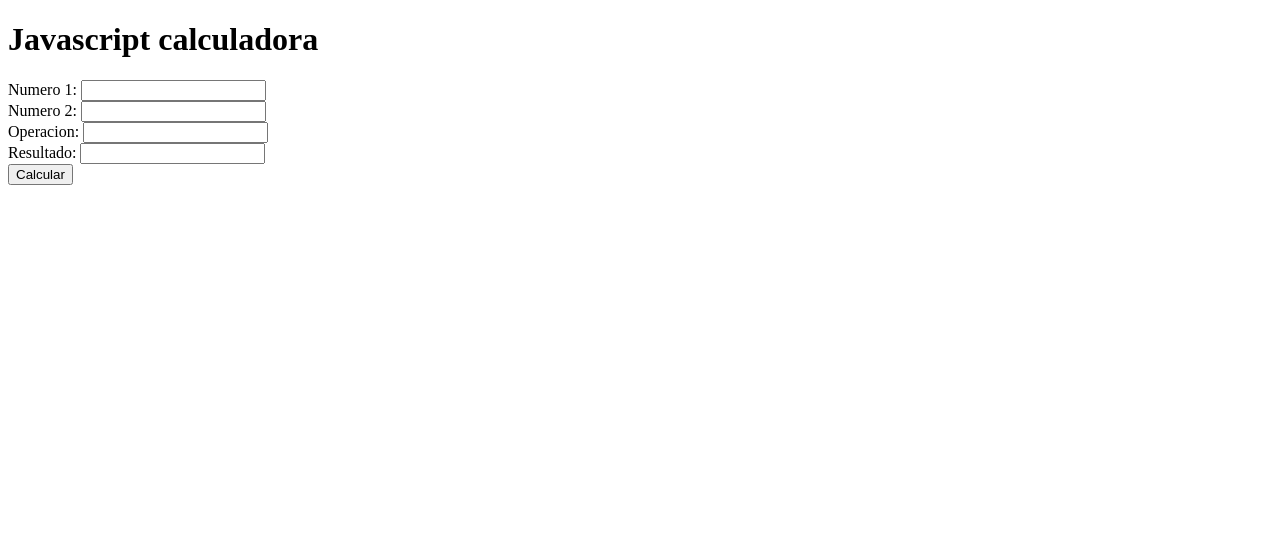
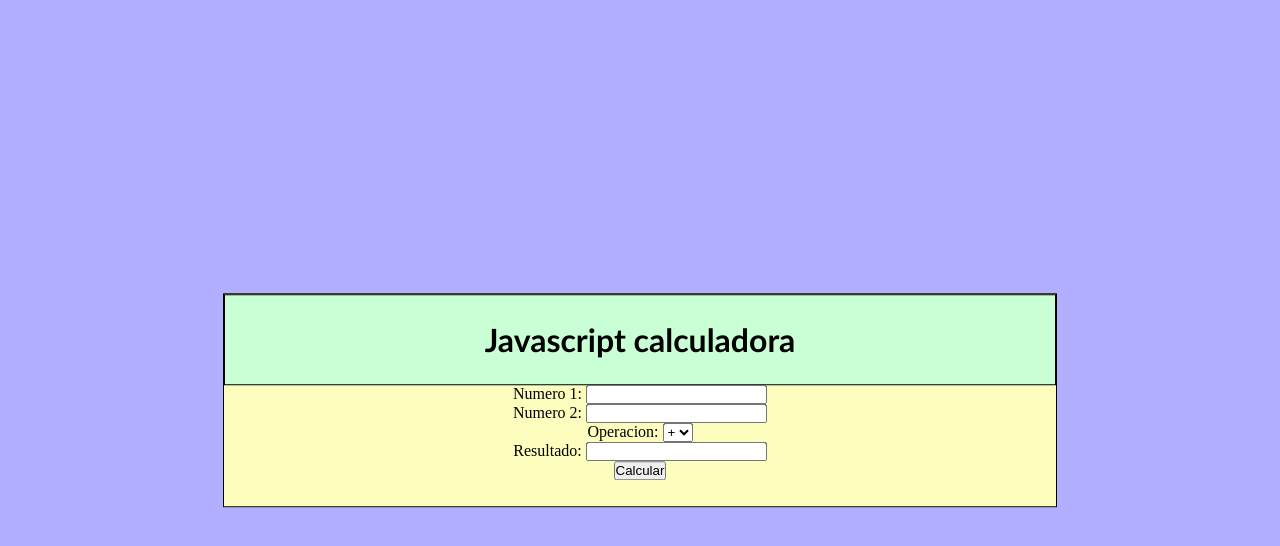
Before and after one commit to RolandoRangelGarza/practicajs, a plain HTML site: page js5.html in a window 1280 px wide. Drawn offline with Linux system fonts and the light colour scheme.

Commit message:
estilos calculadora

```diff
--- /dev/null
+++ b/calculadora.css
@@ -0,0 +1,33 @@
+* {
+    margin: 0%;
+    padding: 0%;
+}
+
+body {
+    background-color: #B1AFFF;
+    height: 100%;
+    width: 100%;
+}
+
+.contenedor {
+    /* Centrar div para cualquier resolución */
+    position: fixed;
+    left: 50%;
+    top: 50%;
+    transform: translate(-50%, -50%);
+    border: 1px solid black;
+    padding: 0 0 2% 0;
+    background-color: #FDFDBD;
+    width: 65%;
+    text-align: center;
+}
+
+.contenedor > .titulo {
+    border: 1px solid black;
+    background-color: #C8FFD4;
+    padding: 3%;
+}
+
+.contenedor > .titulo > h1 {
+    font-family: 'Trebuchet MS', 'Lucida Sans Unicode', 'Lucida Grande', 'Lucida Sans', Arial, sans-serif;
+}
--- a/js5.html
+++ b/js5.html
@@ -5,33 +5,44 @@
     <meta http-equiv="X-UA-Compatible" content="IE=edge">
     <meta name="viewport" content="width=device-width, initial-scale=1.0">
     <title>Document</title>
+    <link rel="stylesheet" href="calculadora.css">
 </head>
 <body>
     <script src="js5.js"></script>
-    <h1>Javascript calculadora</h1>
+    <div class="contenedor">
+        <div class="titulo">
+            <h1>Javascript calculadora</h1>
+        </div>
 
-    <div>
-        <div>
+        <div class="formulario">
             <label for="numero1">Numero 1: </label>
             <input type="text" name="numero1" id="numero1">
         </div>
-        <div>
+
+        <div class="formulario">
             <label for="numero2">Numero 2: </label>
             <input type="text" name="numero2" id="numero2">
         </div>
-        <div>
+
+        <div class="formulario">
             <label for="signo">Operacion: </label>
-            <input type="text" name="signo" id="signo">
+            <select name="signo" id="signo" form="signo">
+                <option value="+">+</option>
+                <option value="-">-</option>
+                <option value="*">*</option>
+                <option value="/">/</option>
+              </select>
         </div>
-        <div>
+
+        <div class="formulario">
             <label for="resultado">Resultado: </label>
             <input type="text" name="resultado" id="resultado" readonly>
         </div>
-        <div>
+
+        <div class="boton">
             <button onclick="calcular()">Calcular</button>
         </div>
     </div>
-
 </body>
 </html>
 
```
